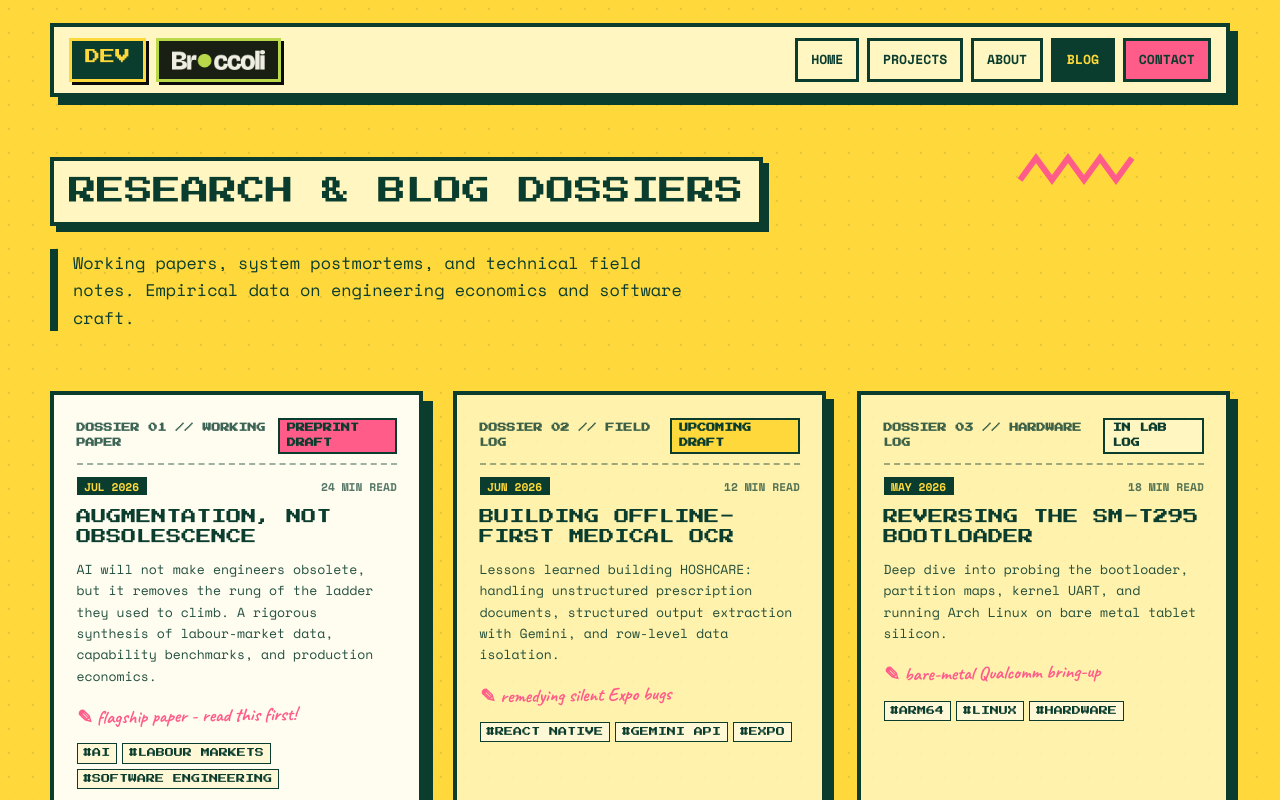
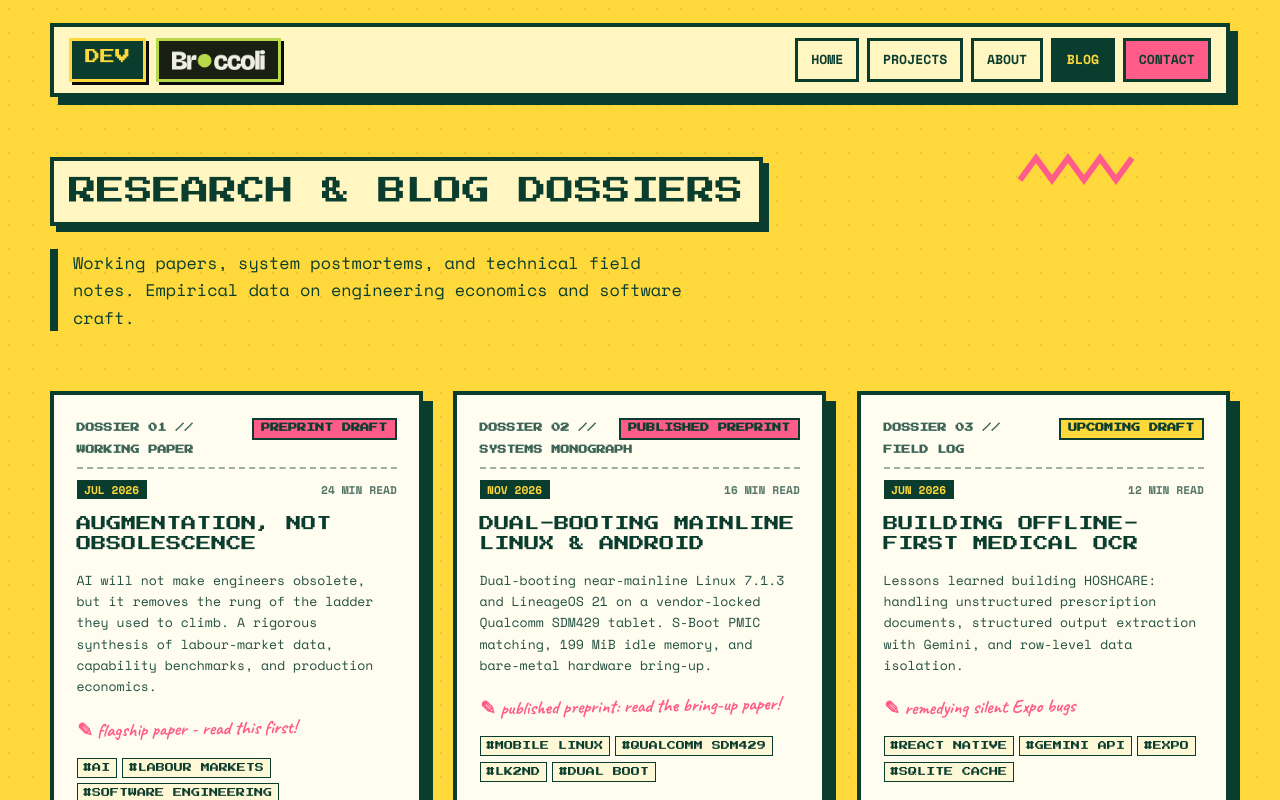
Before and after one commit to bid25/bidyabhushan-portfolio, a Next.js app: page /blog in a window 1280 px wide. Shown: the top 800 px of the page. Built offline with nearby package versions, Linux system fonts and the light colour scheme.

Commit message:
fix(blog): reorder dossier cards and standardize 2-line header layout

```diff
--- a/src/app/blog/page.tsx
+++ b/src/app/blog/page.tsx
@@ -25,10 +25,27 @@ const posts = [
     topics: ["AI", "LABOUR MARKETS", "SOFTWARE ENGINEERING"],
     status: "PREPRINT DRAFT",
     statusBg: "#FF5C8A",
+    isComingSoon: false,
+  },
+  {
+    slug: "sm-t295-linux-bringup",
+    dossier: "DOSSIER 02 // SYSTEMS MONOGRAPH",
+    date: "NOV 2026",
+    title: "DUAL-BOOTING MAINLINE LINUX & ANDROID",
+    subtitle:
+      "A Second-Stage Bootloader Bring-Up of the Samsung Galaxy Tab A 8.0 (SM-T295)",
+    description:
+      "Dual-booting near-mainline Linux 7.1.3 and LineageOS 21 on a vendor-locked Qualcomm SDM429 tablet. S-Boot PMIC matching, 199 MiB idle memory, and bare-metal hardware bring-up.",
+    readingTime: "16 MIN READ",
+    handwrittenNote: "published preprint: read the bring-up paper!",
+    topics: ["MOBILE LINUX", "QUALCOMM SDM429", "LK2ND", "DUAL BOOT"],
+    status: "PUBLISHED PREPRINT",
+    statusBg: "#FF5C8A",
+    isComingSoon: false,
   },
   {
     slug: "hoshcare-bringup-notes",
-    dossier: "DOSSIER 02 // FIELD LOG",
+    dossier: "DOSSIER 03 // FIELD LOG",
     date: "JUN 2026",
     title: "BUILDING OFFLINE-FIRST MEDICAL OCR",
     subtitle:
@@ -37,25 +54,9 @@ const posts = [
       "Lessons learned building HOSHCARE: handling unstructured prescription documents, structured output extraction with Gemini, and row-level data isolation.",
     readingTime: "12 MIN READ",
     handwrittenNote: "remedying silent Expo bugs",
-    topics: ["REACT NATIVE", "GEMINI API", "EXPO"],
+    topics: ["REACT NATIVE", "GEMINI API", "EXPO", "SQLITE CACHE"],
     status: "UPCOMING DRAFT",
     statusBg: "#FFD93B",
-    isComingSoon: true,
-  },
-  {
-    slug: "sm-t295-linux-bringup",
-    dossier: "DOSSIER 03 // HARDWARE LOG",
-    date: "MAY 2026",
-    title: "REVERSING THE SM-T295 BOOTLOADER",
-    subtitle:
-      "From Qualcomm EDL recovery to dual-booting Arch Linux on a Galaxy Tab",
-    description:
-      "Deep dive into probing the bootloader, partition maps, kernel UART, and running Arch Linux on bare metal tablet silicon.",
-    readingTime: "18 MIN READ",
-    handwrittenNote: "bare-metal Qualcomm bring-up",
-    topics: ["ARM64", "LINUX", "HARDWARE"],
-    status: "IN LAB LOG",
-    statusBg: "#FFF6C2",
     isComingSoon: true,
   },
 ];
@@ -90,22 +91,27 @@ export default function BlogPage() {
       </div>
 
       {/* Grid of Dossier Cards */}
-      <div className="grid grid-cols-1 md:grid-cols-2 lg:grid-cols-3 gap-8 pt-10">
+      <div className="grid grid-cols-1 md:grid-cols-2 lg:grid-cols-3 gap-8 pt-10 items-stretch">
         {posts.map((post, index) => {
           const cardInner = (
-            <div className="flex flex-col justify-between h-full">
+            <div className="flex flex-col justify-between h-full w-full">
               {/* Dossier Tab Header */}
               <div>
-                <div className="flex items-center justify-between gap-2 mb-3 border-b-2 border-dashed border-[#0B3D2E]/40 pb-2.5">
+                <div className="mb-3 border-b-2 border-dashed border-[#0B3D2E]/40 pb-2.5">
+                  <div className="flex items-center justify-between gap-2">
                     <span className="font-pixel text-[9px] text-[#0B3D2E]/80 font-bold">
-                    {post.dossier}
+                      {post.dossier.split(" // ")[0]} //
                     </span>
                     <span
-                    className="font-pixel text-[9px] px-2 py-0.5 border-2 border-[#0B3D2E] font-bold"
+                      className="font-pixel text-[9px] px-2 py-0.5 border-2 border-[#0B3D2E] font-bold shrink-0 whitespace-nowrap"
                       style={{ background: post.statusBg, color: "#0B3D2E" }}
                     >
                       {post.status}
                     </span>
+                  </div>
+                  <div className="font-pixel text-[9px] text-[#0B3D2E]/80 font-bold mt-1">
+                    {post.dossier.split(" // ")[1]}
+                  </div>
                 </div>
 
                 <div className="flex items-center justify-between gap-2 mb-2 font-mono text-xs">
@@ -117,21 +123,21 @@ export default function BlogPage() {
                   </span>
                 </div>
 
-                <h2 className="font-pixel text-base leading-snug my-3 text-[#0B3D2E]">
+                <h2 className="font-pixel text-sm sm:text-base leading-snug my-3 text-[#0B3D2E] min-h-[44px] sm:min-h-[48px] flex items-center">
                   {post.title}
                 </h2>
 
-                <p className="m-0 mb-4 font-mono text-xs sm:text-sm leading-relaxed text-[#0B3D2E]/90">
+                <p className="m-0 mb-4 font-mono text-xs sm:text-sm leading-relaxed text-[#0B3D2E]/90 min-h-[84px] sm:min-h-[92px]">
                   {post.description}
                 </p>
 
                 {/* Handwritten margin note */}
-                <div className="mb-4 font-hand text-xl text-[#FF5C8A] -rotate-1 font-bold">
+                <div className="mb-4 font-hand text-xl text-[#FF5C8A] -rotate-1 font-bold min-h-[30px] flex items-center">
                   ✎ {post.handwrittenNote}
                 </div>
 
                 {/* Topics */}
-                <div className="flex flex-wrap gap-1.5 mb-4">
+                <div className="flex flex-wrap gap-1.5 mb-4 min-h-[52px] sm:min-h-[56px] content-start">
                   {post.topics.map((t) => (
                     <span
                       key={t}
@@ -144,11 +150,17 @@ export default function BlogPage() {
               </div>
 
               {/* Action footer */}
-              <div className="font-bold border-t-3 border-dashed border-[#0B3D2E] pt-3 text-sm flex items-center justify-between text-[#0B3D2E]">
+              <div className="font-bold border-t-3 border-dashed border-[#0B3D2E] pt-3 text-sm flex items-center justify-between text-[#0B3D2E] mt-auto">
                 <span className="font-pixel text-[10px]">
                   {post.isComingSoon ? "UPCOMING DRAFT" : "OPEN DOSSIER"}
                 </span>
+                {post.isComingSoon ? (
+                  <span className="font-pixel text-[8px] px-1.5 py-0.5 bg-[#FFD93B] border border-[#0B3D2E] text-[#0B3D2E]">
+                    QUEUED
+                  </span>
+                ) : (
                   <span className="font-pixel text-xs">→</span>
+                )}
               </div>
             </div>
           );
@@ -157,7 +169,7 @@ export default function BlogPage() {
             return (
               <div
                 key={post.slug}
-                className="card pop border-3 sm:border-4 border-[#0B3D2E] bg-[#FFF6C2]/85 shadow-[5px_5px_0_#0B3D2E] sm:shadow-[8px_8px_0_#0B3D2E] p-4 sm:p-6 relative flex flex-col justify-between"
+                className="card pop flex flex-col justify-between h-full border-3 sm:border-4 border-[#0B3D2E] bg-[#FFFDF0] shadow-[6px_6px_0_#0B3D2E] sm:shadow-[10px_10px_0_#0B3D2E] p-4 sm:p-6 relative"
                 style={{ animationDelay: `${index * 120}ms` }}
               >
                 {cardInner}
@@ -169,7 +181,7 @@ export default function BlogPage() {
             <Link
               key={post.slug}
               href={`/blog/${post.slug}`}
-              className="card pop block border-3 sm:border-4 border-[#0B3D2E] bg-[#FFFDF0] shadow-[5px_5px_0_#0B3D2E] sm:shadow-[10px_10px_0_#0B3D2E] p-4 sm:p-6 relative flex flex-col justify-between hover:translate-x-[-2px] hover:translate-y-[-2px] hover:shadow-[14px_14px_0_#0B3D2E] transition-all"
+              className="card pop flex flex-col justify-between h-full border-3 sm:border-4 border-[#0B3D2E] bg-[#FFFDF0] shadow-[6px_6px_0_#0B3D2E] sm:shadow-[10px_10px_0_#0B3D2E] p-4 sm:p-6 relative hover:translate-x-[-2px] hover:translate-y-[-2px] hover:shadow-[14px_14px_0_#0B3D2E] transition-all"
               style={{ animationDelay: `${index * 120}ms` }}
             >
               {cardInner}
```
Lines whose indentation alone changed are shown as unchanged.
